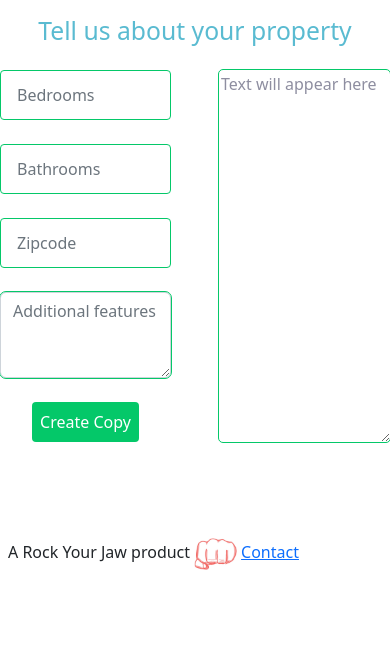
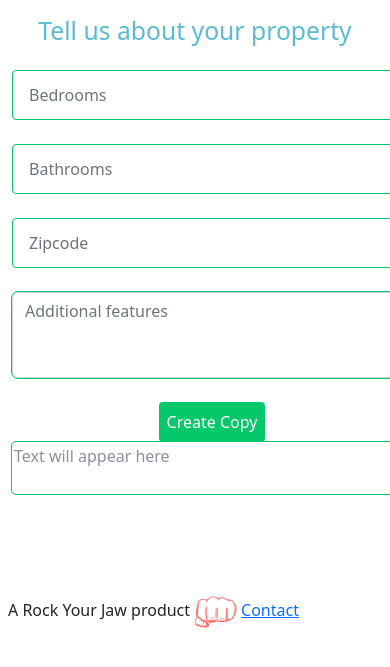
Before and after one commit to jgrossberg/python-franklin, a Flask app: page / in a window 390 px wide; the page is wider, and only the part inside the window is pictured. Shown: the part 121-788 px from the top of that part. Run offline with Flask 2, Linux system fonts and the light colour scheme; some web fonts are replaced.

Commit message:
remove config, add response flex

```diff
--- a/app.py
+++ b/app.py
@@ -1,7 +1,6 @@
 import logging
 from flask import Flask, redirect, render_template, request, url_for
 
-import config
 from services import franklin_handler
 
 app = Flask(__name__)
@@ -25,4 +24,4 @@ def index():
             return redirect(url_for("index", result="error"))
 
     result = request.args.get("result")
-    return render_template("index.html", checkboxes=config.checkboxes, result=result)
+    return render_template("index.html", result=result)
--- a/templates/index.html
+++ b/templates/index.html
@@ -1,22 +1,20 @@
 {% extends "base.html" %}
 
 {% block body %}
+  <div class="container">
 
     <h2 class="mb-4 mt-3 text-center" id="prompt-art">Tell us about your property</h2>
 
-    <div class="d-flex justify-content-center gap-5 mb-5" id="franklin-container">
-      <div class="form mr-4" style="width: 400px">
+    <div class="d-lg-flex justify-content-center gap-5 mb-5" id="franklin-container">
+      <div class="form" style="width: 400px">
         <form action="/" method="post">
-
           <input type="number" class="form-control" name="bedroom-count" placeholder="Bedrooms" />
           <input type="number" class="form-control" name="bathroom-count" placeholder="Bathrooms" />
           <input type="text" class="form-control" name="zipcode" placeholder="Zipcode" />
 
           <div class="form-group mb-4">
-
             <textarea class="form-control" id="highlights"  name="highlights" rows="3" placeholder = "Additional features"></textarea>
           </div>
-
 
           <input class="p-2 d-block mx-auto" type="submit" value="Create Copy" />
         </form>
```
Also changed, not shown: config.py (deleted, +0 -7 lines).
